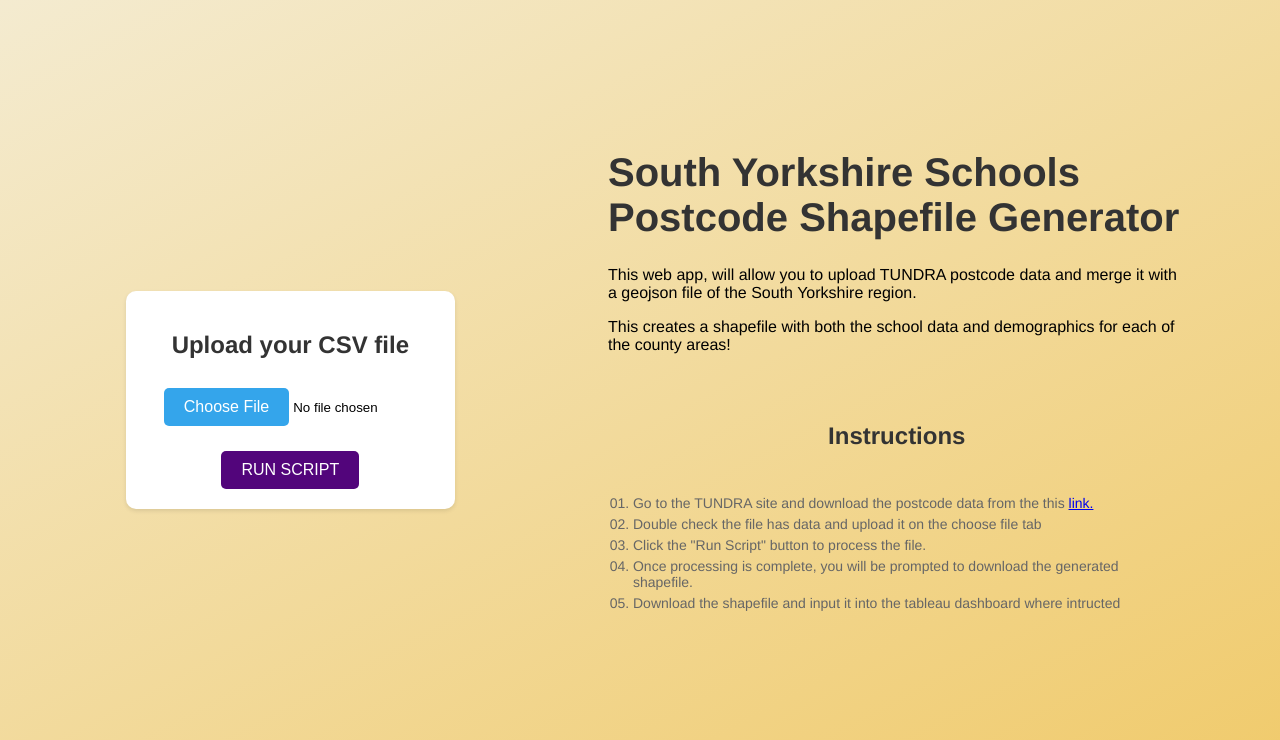
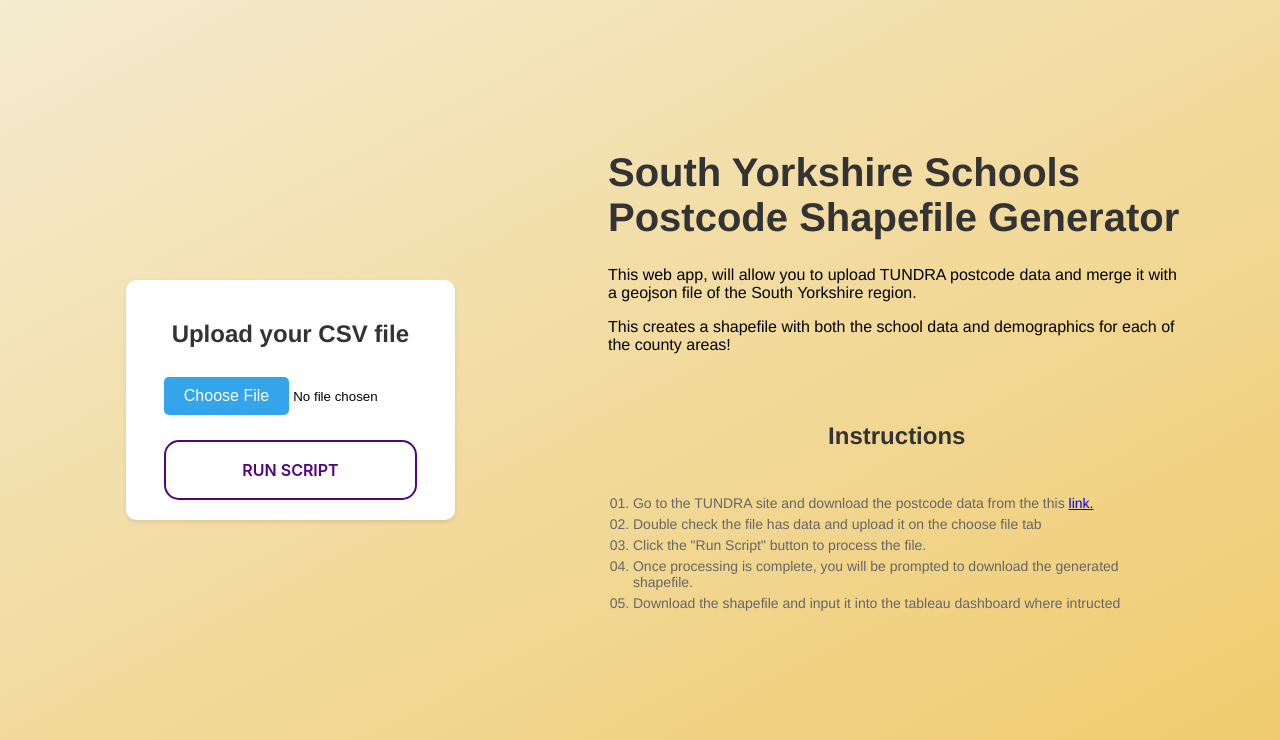
Before and after one commit to iwuji1/SY-shapefile-maker, a Flask app: page / in a window 1280 px wide. Shown: the top 740 px of the page. Run offline with Flask 3, Linux system fonts and the light colour scheme.

Commit message:
button styling

```diff
--- a/static/css/main.css
+++ b/static/css/main.css
@@ -109,12 +109,10 @@ button {
   border: none;
   border-radius: 5px;
   cursor: pointer;
+  text-align: center;
+  transition: all 0.5s;
   font-size: 16px;
   text-transform: uppercase;
-}
-
-.button:hover {
-  filter: brightness(120%);
 }
 
 ol {
@@ -125,3 +123,48 @@ ol {
 ol li {
   margin: 5px;
 }
+
+/* CSS */
+.button-28 {
+  appearance: none;
+  background-color: transparent;
+  border: 2px solid #52057B;
+  border-radius: 15px;
+  box-sizing: border-box;
+  color: #52057B;
+  cursor: pointer;
+  display: inline-block;
+  font-family: Roobert,-apple-system,BlinkMacSystemFont,"Segoe UI",Helvetica,Arial,sans-serif,"Apple Color Emoji","Segoe UI Emoji","Segoe UI Symbol";
+  font-size: 16px;
+  font-weight: 600;
+  line-height: normal;
+  margin: 0;
+  min-height: 60px;
+  min-width: 0;
+  outline: none;
+  padding: 16px 24px;
+  text-align: center;
+  text-decoration: none;
+  transition: all 300ms cubic-bezier(.23, 1, 0.32, 1);
+  user-select: none;
+  -webkit-user-select: none;
+  touch-action: manipulation;
+  width: 100%;
+  will-change: transform;
+}
+
+.button-28:disabled {
+  pointer-events: none;
+}
+
+.button-28:hover {
+  color: #fff;
+  background-color: #52057B;
+  box-shadow: rgba(0, 0, 0, 0.25) 0 8px 15px;
+  transform: translateY(-2px);
+}
+
+.button-28:active {
+  box-shadow: none;
+  transform: translateY(0);
+}
--- a/templates/index.html
+++ b/templates/index.html
@@ -12,7 +12,7 @@
         <h2>Upload your CSV file</h2>
           <form method="POST" enctype="multipart/form-data" id="uploadForm">
             <input type="file" name="file" required>
-            <button type="submit">Run Script</button>
+            <button class="button-28" type="submit"><span>Run Script</span></button>
             <div id="loader" style="display:none;">
               <div class="spinner"></div>
               <p>Processing your file...</p>
```
